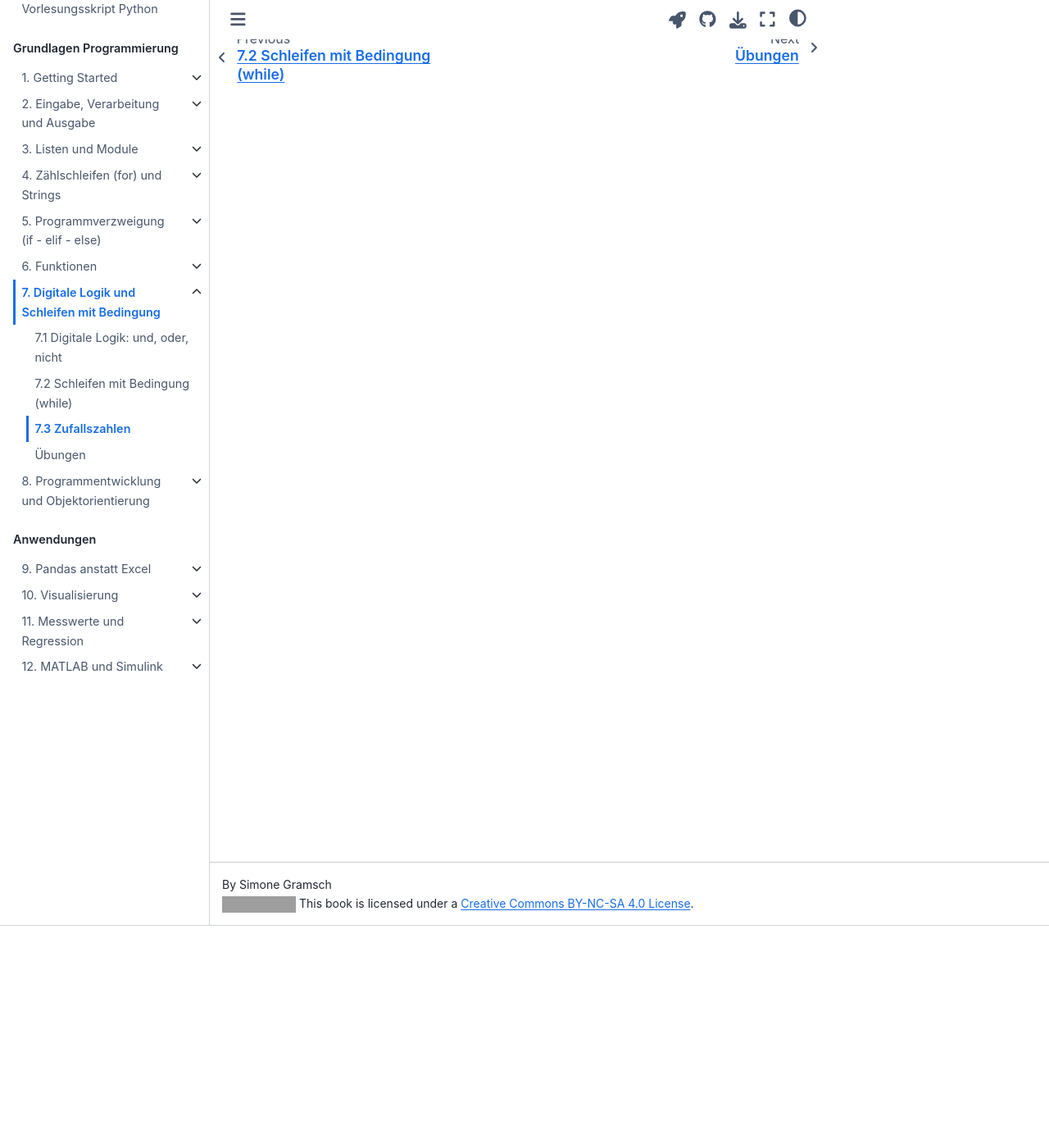
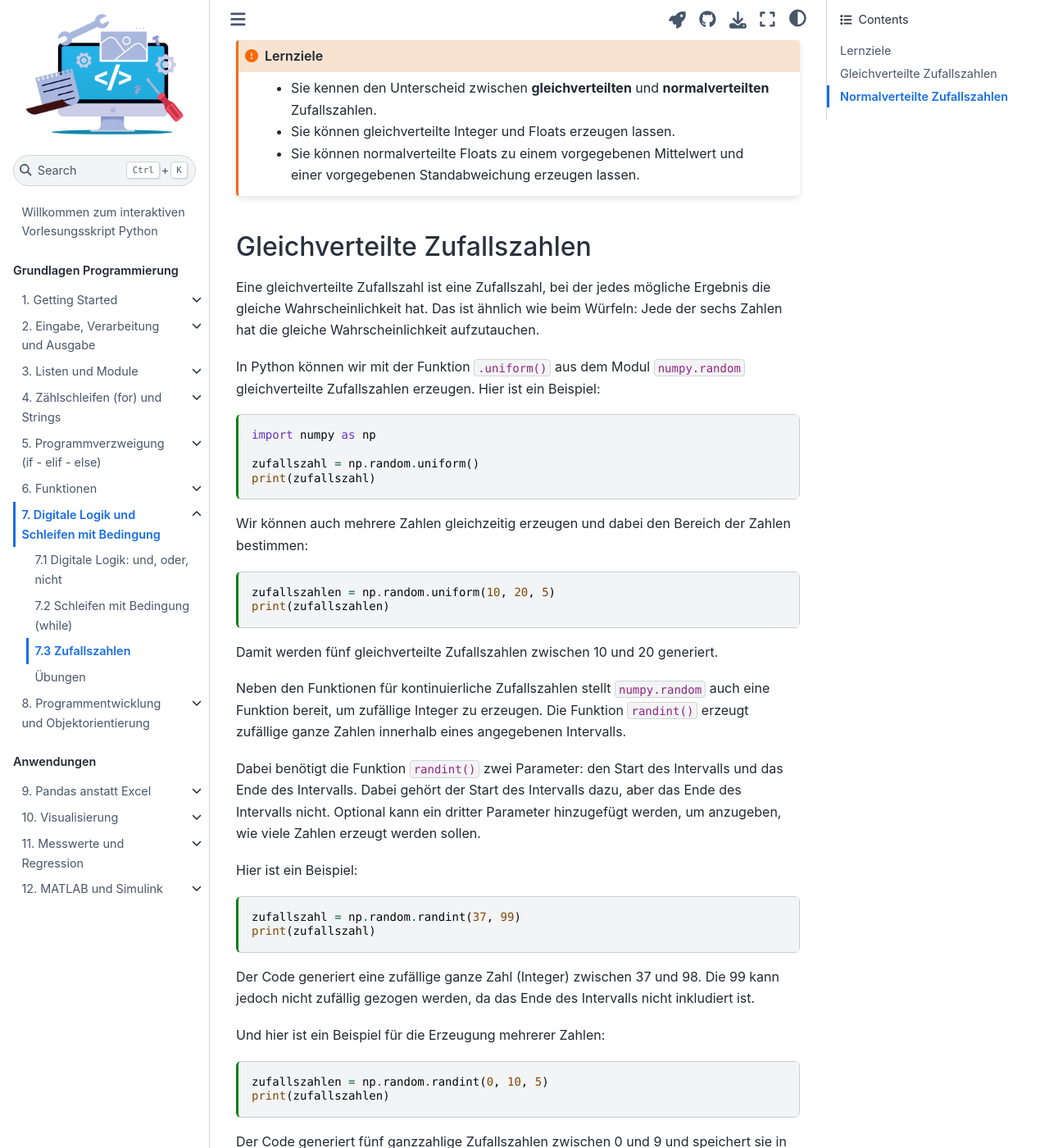
Before and after one commit to gramschs/book_python, a Jupyter Book: the page built from doc/chapter07/chapter07_sec03.md, in a window 1280 px wide and 1400 px high, scrolled down 271 px. Shown: the whole window at 82% size. Built offline with Jupyter Book 1.0.4 settings and Sphinx 7.4.7 and the Sphinx Book theme 1.1.4, drawn with Linux system fonts in a browser that asks for light colours; some of the changed text lies outside the part shown; grey boxes are pictures that could not be loaded.

Commit message:
chapter 7, sec 3

`````diff
--- a/doc/chapter07/chapter07_sec03.md
+++ b/doc/chapter07/chapter07_sec03.md
@@ -14,9 +14,159 @@ kernelspec:
 
 # 7.3 Zufallszahlen
 
-```{admonition} Warnung
-:class: warning
-Achtung, dieser Abschnitt des Vorlesungsskriptes wird gerade überarbeitet!!!
+In diesem Kapitel werden wir uns mit der Erzeugung und Anwendung von
+Zufallszahlen in Python beschäftigen. Wir nutzen dazu das Modul `numpy.random`
+aus der Bibliothek NumPy.
+
+## Lernziele
+
+```{admonition} Lernziele
+:class: important
+* Sie kennen den Unterscheid zwischen **gleichverteilten** und
+  **normalverteilten** Zufallszahlen.
+* Sie können gleichverteilte Integer und Floats erzeugen lassen.
+* Sie können normalverteilte Floats zu einem vorgegebenen Mittelwert und einer
+  vorgegebenen Standabweichung erzeugen lassen.
 ```
 
-TODO
+## Gleichverteilte Zufallszahlen
+
+Eine gleichverteilte Zufallszahl ist eine Zufallszahl, bei der jedes mögliche
+Ergebnis die gleiche Wahrscheinlichkeit hat. Das ist ähnlich wie beim Würfeln:
+Jede der sechs Zahlen hat die gleiche Wahrscheinlichkeit aufzutauchen.
+
+In Python können wir mit der Funktion `.uniform()` aus dem Modul `numpy.random`
+gleichverteilte Zufallszahlen erzeugen. Hier ist ein Beispiel:
+
+```{code-cell} ipython3
+import numpy as np
+
+zufallszahl = np.random.uniform()
+print(zufallszahl)
+```
+
+Wir können auch mehrere Zahlen gleichzeitig erzeugen und dabei den Bereich der
+Zahlen bestimmen:
+
+```{code-cell} ipython3
+zufallszahlen = np.random.uniform(10, 20, 5)
+print(zufallszahlen)
+```
+
+Damit werden fünf gleichverteilte Zufallszahlen zwischen 10 und 20 generiert.
+
+Neben den Funktionen für kontinuierliche Zufallszahlen stellt `numpy.random`
+auch eine Funktion bereit, um zufällige Integer zu erzeugen. Die Funktion
+`randint()` erzeugt zufällige ganze Zahlen innerhalb eines angegebenen Intervalls.
+
+Dabei benötigt die Funktion `randint()` zwei Parameter: den Start des Intervalls
+ und das Ende des Intervalls. Dabei gehört der Start des Intervalls dazu, aber
+das Ende des Intervalls nicht. Optional kann ein dritter Parameter hinzugefügt
+werden, um anzugeben, wie viele Zahlen erzeugt werden sollen.
+
+Hier ist ein Beispiel:
+
+```{code-cell} ipython
+zufallszahl = np.random.randint(37, 99)
+print(zufallszahl)
+```
+
+Der Code generiert eine zufällige ganze Zahl (Integer) zwischen 37 und 98. Die
+99 kann jedoch nicht zufällig gezogen werden, da das Ende des Intervalls nicht
+inkludiert ist.
+
+Und hier ist ein Beispiel für die Erzeugung mehrerer Zahlen:
+
+```{code-cell} ipython3
+zufallszahlen = np.random.randint(0, 10, 5)
+print(zufallszahlen)
+```
+
+Der Code generiert fünf ganzzahlige Zufallszahlen zwischen 0 und 9 und speichert
+sie in der Liste `zufallszahlen`.
+
+Es ist wichtig zu beachten, dass der obere Grenzwert bei `randint()` exklusiv
+ist, d.h. er wird selbst nicht als möglicher Ausgang berücksichtigt. Wenn also
+z.B. Zahlen von 1 bis 10 benötigt werden, sollte der obere Grenzwert als 11
+angegeben werden:
+
+```{code-cell} ipython3
+zufallszahl = np.random.randint(1, 11)
+print(zufallszahl)
+```
+
+```{admonition} Mini-Übung
+:class: miniexercise
+Lassen Sie sechs Lottozahlen erzeugen, d.h. sechs Integer, die zwischen 1 und 49
+gleichmäßig verteilt sind. Die Lottozahlen sollen auch ausgegeben werden.
+```
+```{code-cell} ipython3
+# Hier Ihr Code
+```
+````{admonition} Lösung
+:class: minisolution, toggle
+```python
+import numpy as np
+lottozahlen = np.random.randint(1, 50, 6)
+print(lottozahlen)
+```
+````
+
+
+## Normalverteilte Zufallszahlen
+
+Eine normalverteilte Zufallszahl folgt der sogenannten Normalverteilung oder
+Gaußschen Verteilung. Das ist eine Wahrscheinlichkeitsverteilung, die durch ihr
+Glockenkurven-Diagramm bekannt ist.
+
+Die Normalverteilung ist durch zwei Parameter definiert: Den Mittelwert (oder
+Erwartungswert) und die Standardabweichung. Der Mittelwert ist der Wert, um den
+die Werte im Durchschnitt zentriert sind. Die Standardabweichung ist ein Maß für
+die Streuung der Werte.
+
+In Python können wir mit der Funktion `numpy.random.normal()` normalverteilte
+Zufallszahlen erzeugen:
+
+```{code-cell} ipython3
+zufallszahl = np.random.normal(0, 1)
+print(zufallszahl)
+```
+
+Das erste Argument `0` steht für einen Mittelwert von 0. Das zweite Argument `1`
+bedeutet, dass die Normalverteiung eine Standardabweichung von 1 hat.
+
+Wir können auch mehrere Zahlen gleichzeitig erzeugen:
+
+```{code-cell} ipython3
+zufallszahlen = np.random.normal(0, 1, 5)
+print(zufallszahlen)
+```
+
+Jetzt wurden fünf normalverteilte Zufallszahlen erzeugt.
+
+```{admonition} Mini-Übung
+:class: miniexercise
+Bei einer Schulklasse wird die Körpergröße der Jugendlichen (Alter: 14 bis 18
+Jahre) gemessen. Der Mittelwert bei den Mädchen ist 166.3 cm (Standardabweichung
+6.39 cm) und bei den Jungen 176.8 cm (Standardabweichung 7.46 cm) (Quelle:
+[Wikipedia ](https://de.wikipedia.org/wiki/Normalverteilung)).
+
+Lassen Sie die Körpergrößen einer durchschnittlichen Schulklasse (= 13 Mädchen und 13 Jungen)erzeugen und ausgeben.
+```
+```{code-cell} ipython3
+# Hier Ihr Code
+```
+````{admonition} Lösung
+:class: minisolution, toggle
+```python
+import numpy as np
+
+# Erzeugung der Körpergrößen
+maedchen = np.random.normal(166.3, 6.39, 13)
+jungen = np.random.normal(176.8, 7.46, 13)
+
+# Ausgabe
+print(maedchen)
+print(jungen)
+```
+````
`````
